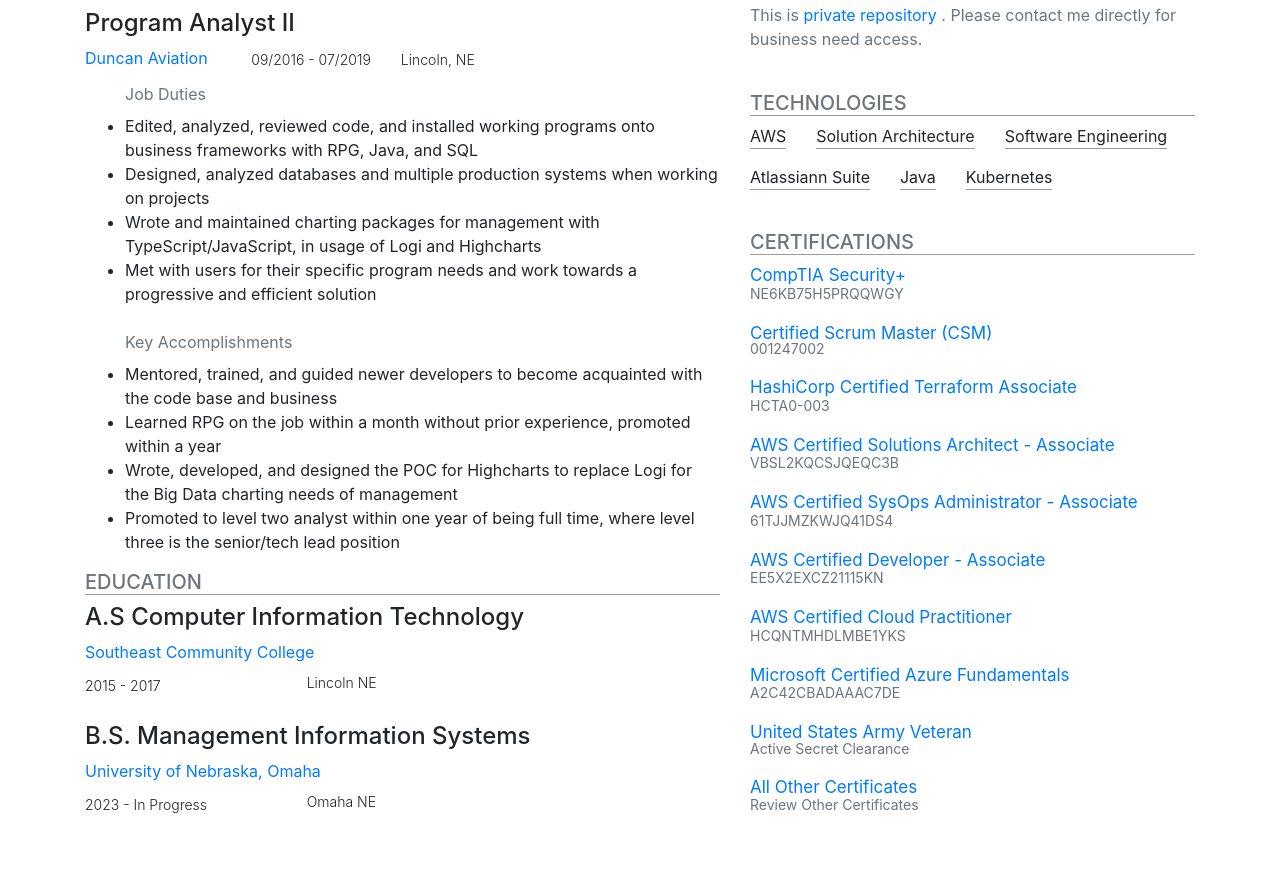
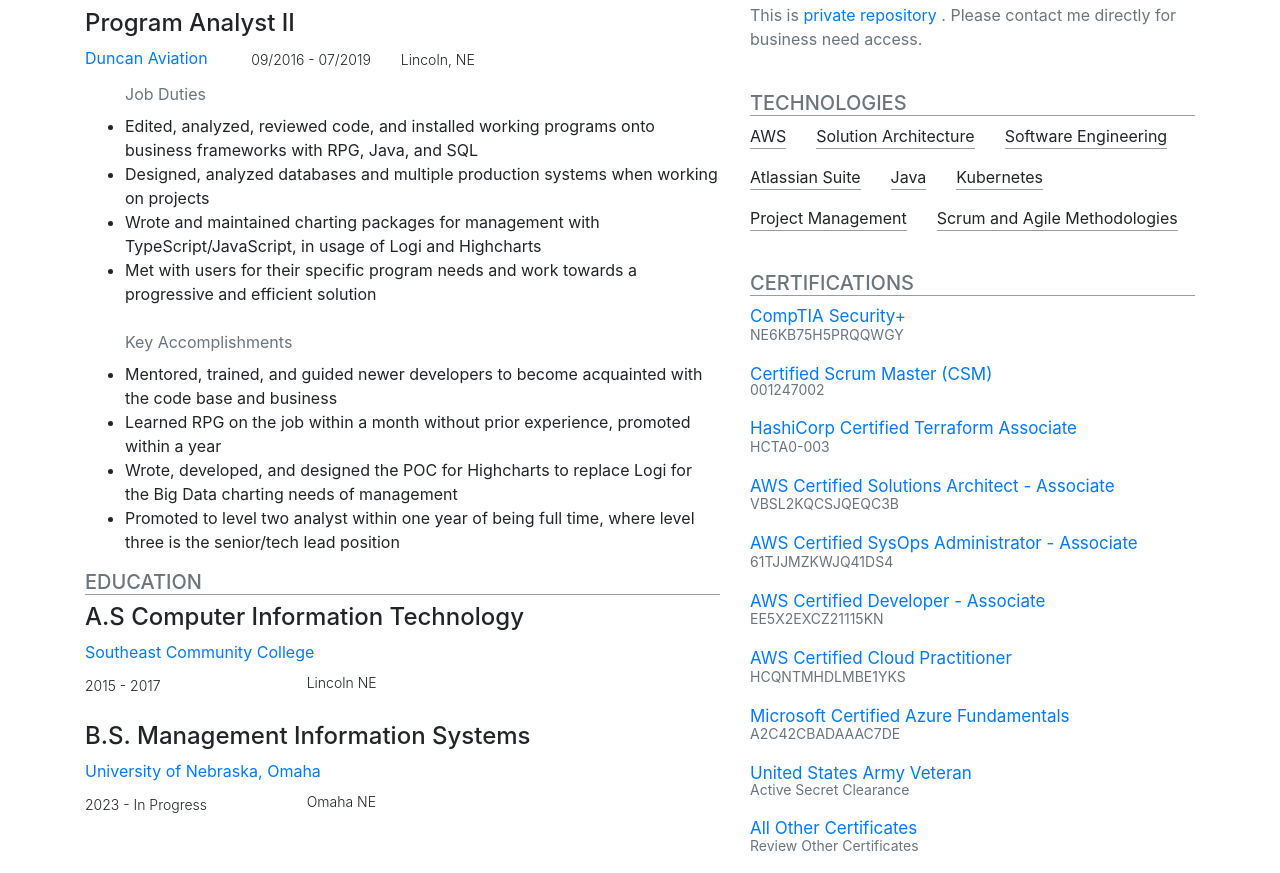
Before and after one commit to SovietFrontier/tim-ivanchuk-resume, a plain HTML site: page index.html in a window 1280 px wide. Shown: the part 1985-2858 px from the top of the page. Before the commit the page ends 2827 px from the top, so only its background shows below. Drawn offline with nearby package versions, Linux system fonts and the light colour scheme.

Commit message:
spelling updates

```diff
--- a/index.html
+++ b/index.html
@@ -315,13 +315,19 @@
                                     <p style="border-bottom: 1.5px solid #9C9C9C">Software Engineering</p>
                                 </div>
                                 <div class="col-auto">
-                                    <p style="border-bottom: 1.5px solid #9C9C9C">Atlassiann Suite</p>
+                                    <p style="border-bottom: 1.5px solid #9C9C9C">Atlassian Suite</p>
                                 </div>
                                 <div class="col-auto">
                                     <p style="border-bottom: 1.5px solid #9C9C9C">Java</p>
                                 </div>
                                 <div class="col-auto">
                                     <p style="border-bottom: 1.5px solid #9C9C9C">Kubernetes</p>
+                                </div>
+                                <div class="col-auto">
+                                    <p style="border-bottom: 1.5px solid #9C9C9C">Project Management</p>
+                                </div>
+                                <div class="col-auto">
+                                    <p style="border-bottom: 1.5px solid #9C9C9C">Scrum and Agile Methodologies</p>
                                 </div>
                                 <!-- USE THIS TO CREATE NEW LINE BREAK -->
                                 <!-- <div class="w-100 d-none d-lg-block"></div> -->
```
